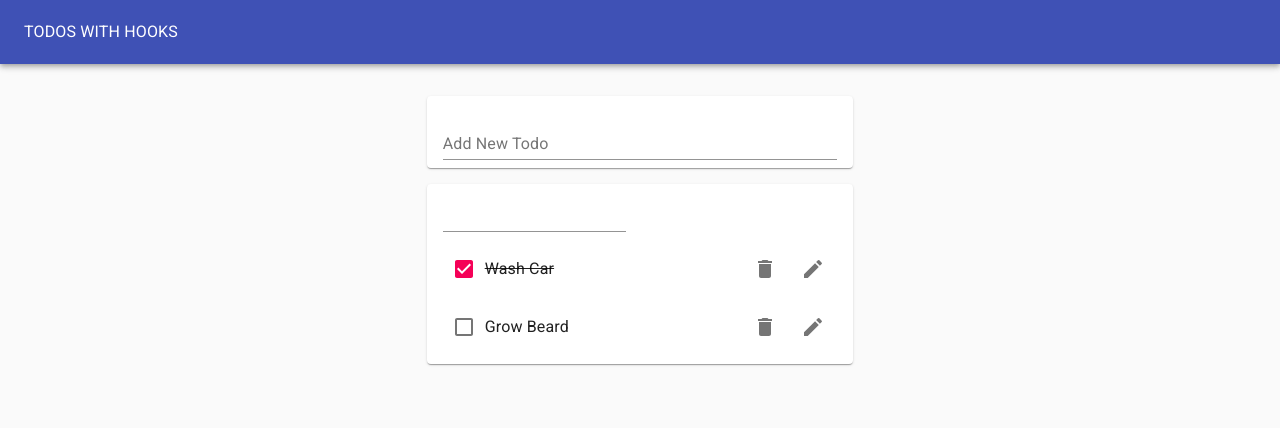
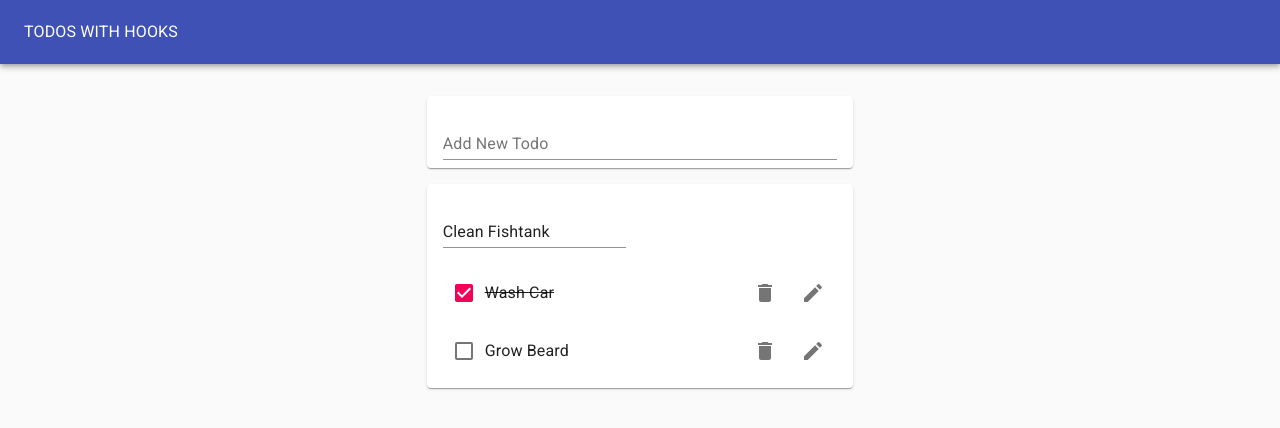
Before and after one commit to lowtrey/react-hooks-todo, a React (Create React App) app: page / in a window 1280 px wide. Both pictures are taken after a click on the button 813 px from the left and 221 px from the top of the page. Shown: the top 428 px of the page. Built offline with nearby package versions, Linux system fonts and the light colour scheme.

Commit message:
Add ability to edit todos

```diff
--- a/src/EditTodoForm.js
+++ b/src/EditTodoForm.js
@@ -1,9 +1,24 @@
 import React from 'react';
 import TextField from '@material-ui/core/TextField';
+import useInputState from './hooks/useInputState';
 
-function EditTodoForm() {
+function EditTodoForm({ editTodo, id, task, toggleEditForm }) {
+  const [value, handleChange, reset] = useInputState(task);
   return (
-    <TextField />
+    <form
+      onSubmit={(e) => {
+        e.preventDefault();
+        editTodo(id, value);
+        reset();
+        toggleEditForm();
+      }}
+    >
+      <TextField
+        margin='normal'
+        fullWidth value={value}
+        onChange={handleChange}
+      />
+    </form>
   );
 }
 
--- a/src/Todo.js
+++ b/src/Todo.js
@@ -9,11 +9,11 @@ import ListItemText from '@material-ui/core/ListItemText';
 import ListItemSecondaryAction from '@material-ui/core/ListItemSecondaryAction';
 import useToggleState from './hooks/useToggleState';
 
-function Todo({ completed, id, removeTodo, task, toggleTodo }) {
+function Todo({ completed, editTodo, id, removeTodo, task, toggleTodo }) {
   const [isEditing, toggle] = useToggleState(false);
   return (
     <ListItem>
-      {isEditing ? <EditTodoForm /> :
+      {isEditing ? <EditTodoForm editTodo={editTodo} id={id} task={task} toggleEditForm={toggle} /> :
         <>
           <Checkbox tabIndex={-1} checked={completed} onClick={() => toggleTodo(id)} />
           <ListItemText
--- a/src/TodoApp.js
+++ b/src/TodoApp.js
@@ -30,6 +30,12 @@ function TodoApp() {
     );
     setTodos(updatedTodos);
   };
+  const editTodo = (todoId, newTask) => {
+    const updatedTodos = todos.map(todo =>
+      todo.id === todoId ? { ...todo, task: newTask } : todo
+    );
+    setTodos(updatedTodos);
+  };
 
   return (
     <Paper
@@ -49,7 +55,12 @@ function TodoApp() {
       <Grid container justify='center' style={{ marginTop: '1rem' }}>
         <Grid item xs={11} md={8} lg={4}>
           <TodoForm addTodo={addTodo} />
-          <TodoList todos={todos} removeTodo={removeTodo} toggleTodo={toggleTodo} />
+          <TodoList
+            todos={todos}
+            removeTodo={removeTodo}
+            toggleTodo={toggleTodo}
+            editTodo={editTodo}
+          />
         </Grid>
       </Grid>
     </Paper>
--- a/src/TodoList.js
+++ b/src/TodoList.js
@@ -4,7 +4,7 @@ import List from '@material-ui/core/List';
 import Paper from '@material-ui/core/Paper';
 import Todo from './Todo';
 
-function TodoList({ removeTodo, todos, toggleTodo }) {
+function TodoList({ editTodo, removeTodo, todos, toggleTodo }) {
   return (
     <Paper>
       <List>
@@ -16,6 +16,7 @@ function TodoList({ removeTodo, todos, toggleTodo }) {
             completed={todo.completed}
             removeTodo={removeTodo}
             toggleTodo={toggleTodo}
+            editTodo={editTodo}
           />
         ))}
       </List>
```
